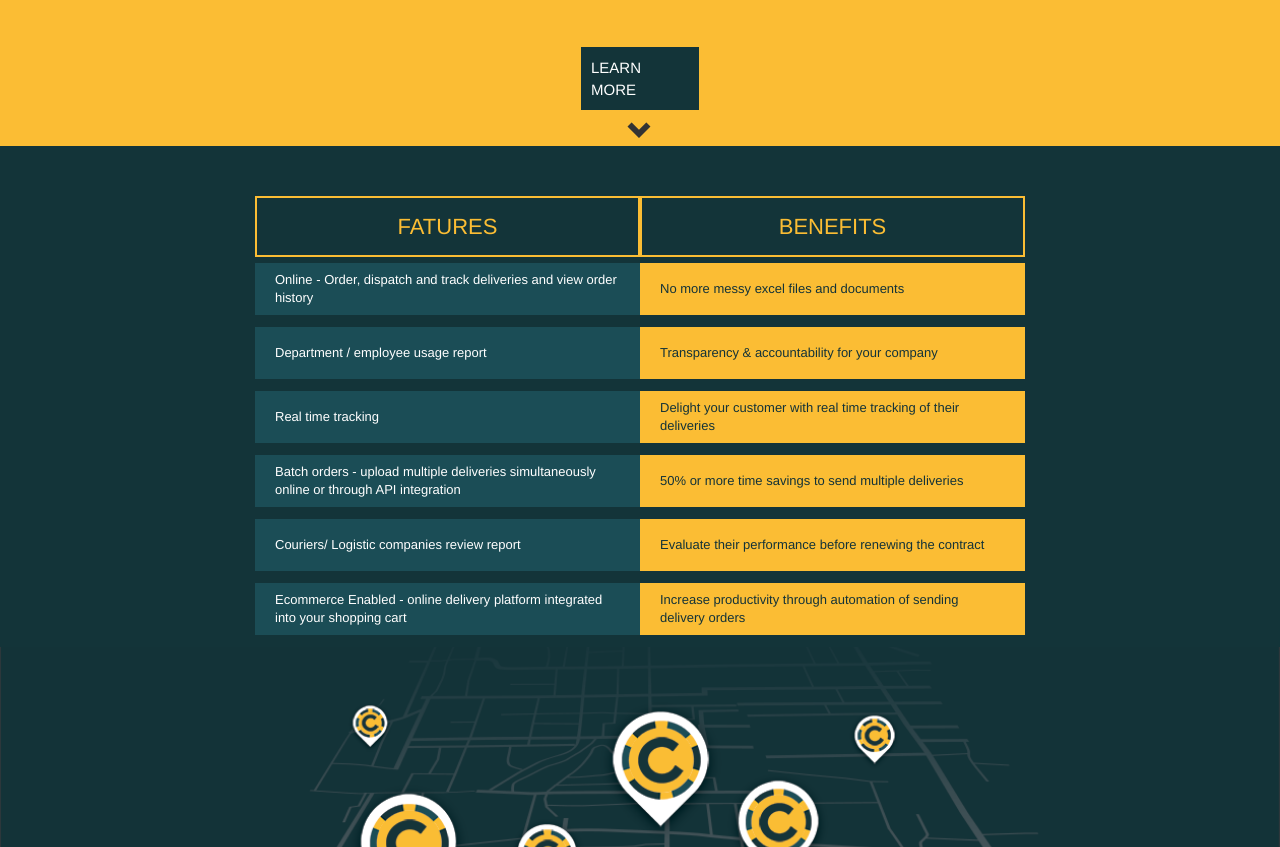
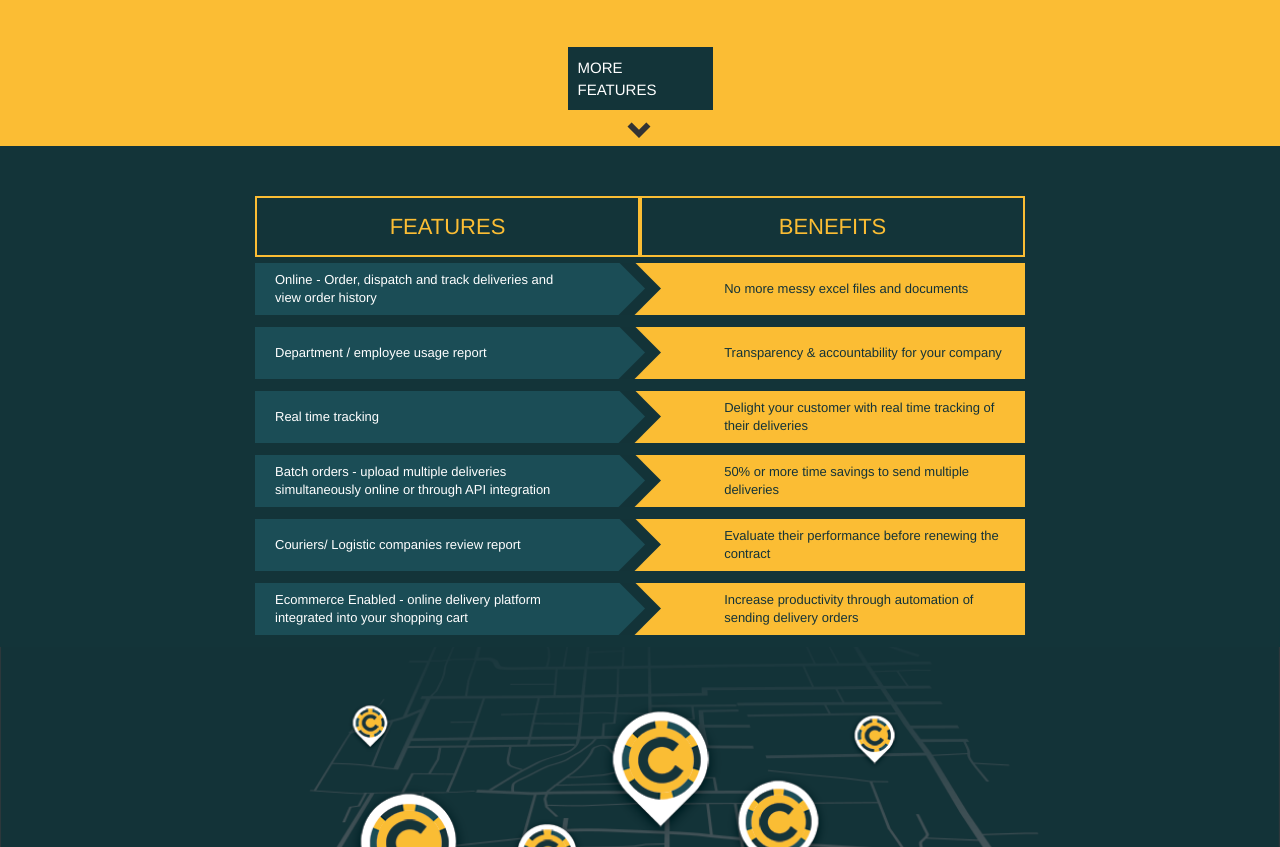
Before and after one commit to super1988amy/6connect_webpage, a plain HTML site: page index.html in a window 1280 px wide. Shown: the part 1298-2145 px from the top of the page. Drawn offline with nearby package versions, Linux system fonts and the light colour scheme.

Commit message:
add arrow-img.png and adjust the section Features every colomns' responsive and add the middle arrow img

```diff
--- a/index.html
+++ b/index.html
@@ -138,7 +138,7 @@ Department usage pattern & reports</div>
 						</div>
 				</div>
 			</div>
-			<div class="learn_more center-block">LEARN MORE</div>
+			<div class="learn_more center-block more_features">MORE FEATURES</div>
 			<div class="arrow_down center-block"><span class="glyphicon glyphicon-chevron-down" aria-hidden="true"></span></div>
 
 	</section>
@@ -146,68 +146,104 @@ Department usage pattern & reports</div>
 
 	<section id="Features">
 
+			<!-- feature-benefit -->
 			<div class="container six-container">
 			<div class="row content">
 				<div class="col-md-6 col-sm-6 col-xs-12">
-					<div class="title text-center">FATURES</div>
+					<div class="title text-center">FEATURES</div>
 				</div>
 				<div class="col-md-6 col-sm-6 col-xs-12">
 					<div class="title text-center">BENEFITS</div>
 				</div>
 			</div>
+
+			<!-- feature-benefit-1 -->
 			<div class="row content">
-				<div class="col-md-6 col-sm-6 col-xs-12">
+				<div class="col-md-5 col-sm-5 col-xs-12">
 					<div class="feature-text"><p class="text">Online - Order, dispatch and track deliveries and view order history</p></div>
 				</div>
-				<div class="col-md-6 col-sm-6 col-xs-12">
+			<div class="col-md-2 col-sm-2 col-xs-12">
+					<div class="triangle"></div>
+				</div>
+
+				<div class="col-md-5 col-sm-5 col-xs-12">
 					<div class="benefit-text"><p class="text">No more messy excel files and documents</p></div>
+				</div>
+			</div>
+
+			<!-- feature-benefit-2 -->
+			<div class="row content">
+				<div class="col-md-5 col-sm-5 col-xs-12">
+					<div class="feature-text"><p class="text">Department / employee usage report</p></div>
+				</div>
+			<div class="col-md-2 col-sm-2 col-xs-12">
+					<div class="triangle"></div>
+				</div>
+
+				<div class="col-md-5 col-sm-5 col-xs-12">
+					<div class="benefit-text"><p class="text">Transparency & accountability for your company</p></div>
+				</div>
+			</div>
+
+
+			<!-- feature-benefit-3 -->
+			<div class="row content">
+				<div class="col-md-5 col-sm-5 col-xs-12">
+					<div class="feature-text"><p class="text">Real time tracking</p></div>
+				</div>
+			<div class="col-md-2 col-sm-2 col-xs-12">
+					<div class="triangle"></div>
+				</div>
+
+				<div class="col-md-5 col-sm-5 col-xs-12">
+					<div class="benefit-text"><p class="text">Delight your customer with real time tracking of their deliveries</p></div>
 				</div>
 			</div>
 
 
 
+			<!-- feature-benefit-4 -->
 			<div class="row content">
-				<div class="col-md-6 col-sm-6 col-xs-12">
-					<div class="feature-text"><p class="text">Department / employee usage report</p></div>
+				<div class="col-md-5 col-sm-5 col-xs-12">
+					<div class="feature-text"><p class="text">Batch orders - upload multiple deliveries simultaneously online or through API integration</p></div>
 				</div>
-				<div class="col-md-6 col-sm-6 col-xs-12">
-					<div class="benefit-text"><p class="text">Transparency & accountability for your company</p></div>
+			<div class="col-md-2 col-sm-2 col-xs-12">
+					<div class="triangle"></div>
 				</div>
-			</div>
 
-			<div class="row content">
-				<div class="col-md-6 col-sm-6 col-xs-12">
-					<div class="feature-text"><p class="text">Real time tracking</p></div>
-				</div>
-				<div class="col-md-6 col-sm-6 col-xs-12">
-					<div class="benefit-text"><p class="text">Delight your customer with real time tracking of their deliveries</p></div>
+				<div class="col-md-5 col-sm-5 col-xs-12">
+					<div class="benefit-text"><p class="text">50% or more time savings to send multiple deliveries</p></div>
 				</div>
 			</div>
 
 
+
+			<!-- feature-benefit-5 -->
 			<div class="row content">
-				<div class="col-md-6 col-sm-6 col-xs-12">
-					<div class="feature-text"><p class="text">Batch orders - upload multiple deliveries simultaneously online or through API integration</p></div>
-				</div>
-				<div class="col-md-6 col-sm-6 col-xs-12">
-					<div class="benefit-text"><p class="text">50% or more time savings to send multiple deliveries</p></div>
-				</div>
-			</div>
-
-			<div class="row content">
-				<div class="col-md-6 col-sm-6 col-xs-12">
+				<div class="col-md-5 col-sm-5 col-xs-12">
 					<div class="feature-text"><p class="text">Couriers/ Logistic companies review report</p></div>
 				</div>
-				<div class="col-md-6 col-sm-6 col-xs-12">
+			<div class="col-md-2 col-sm-2 col-xs-12">
+					<div class="triangle"></div>
+				</div>
+
+				<div class="col-md-5 col-sm-5 col-xs-12">
 					<div class="benefit-text"><p class="text">Evaluate their performance before renewing the contract</p></div>
 				</div>
 			</div>
 
-						<div class="row content">
-				<div class="col-md-6 col-sm-6 col-xs-12">
+
+
+			<!-- feature-benefit-6 -->
+			<div class="row content">
+				<div class="col-md-5 col-sm-5 col-xs-12">
 					<div class="feature-text"><p class="text">Ecommerce Enabled - online delivery platform integrated into your shopping cart</p></div>
 				</div>
-				<div class="col-md-6 col-sm-6 col-xs-12">
+			<div class="col-md-2 col-sm-2 col-xs-12">
+					<div class="triangle"></div>
+				</div>
+
+				<div class="col-md-5 col-sm-5 col-xs-12">
 					<div class="benefit-text"><p class="text">Increase productivity through automation of sending delivery orders</p></div>
 				</div>
 			</div>
--- a/style.css
+++ b/style.css
@@ -215,6 +215,12 @@ a:hover {
 	color: #FFFFFF;
 }
 
+#LearnMore .learn_more.more_features {
+	width: 145px;
+}
+
+
+
 /***** section Features *****/
 #Features {
 	width: 100%;
@@ -259,6 +265,16 @@ a:hover {
 }
 
 #Features .col-xs-6 {
+	padding-left: 0px;
+	padding-right: 0px;
+}
+
+#Features .col-md-5 {
+	padding-left: 0px;
+	padding-right: 0px;
+}
+
+#Features .col-md-2 {
 	padding-left: 0px;
 	padding-right: 0px;
 }
@@ -314,6 +330,22 @@ a:hover {
 }
 
 
+#Features .col-md-2 .triangle{
+	background-image: url(images/arrow-img.png);
+    background-repeat: no-repeat;
+    background-position: center;
+    width: 100%;
+    height: 52px;
+
+}
+
+#Features .col-sm-2 .triangle{
+	background-image: none;
+    background-repeat: no-repeat;
+    background-position: center;
+    width: 100%;
+    height: 0px;
+}
 
 
 
@@ -325,12 +357,21 @@ a:hover {
 	height: 1408px;
 }
 
+#Features .feature-text {
+	margin-bottom: 0px;
 }
+
+}
+
+
 
 
 @media (min-width: 404px) and (max-width: 420px){
 #LearnMore {
 	height: 1390px;
+}
+#Features .feature-text {
+	margin-bottom: 0px;
 }
 }
 
@@ -338,6 +379,9 @@ a:hover {
 @media (min-width: 420px) and (max-width: 454px){
 #LearnMore {
 	height: 1370px;
+}
+#Features .feature-text {
+	margin-bottom: 0px;
 }
 }
 
@@ -355,6 +399,10 @@ a:hover {
 
 #SignUp .cover {
 	height: 1493px;
+}
+
+#Features .feature-text {
+	margin-bottom: 0px;
 }
 }
 
@@ -390,6 +438,7 @@ a:hover {
 }
 
 
+
 @media (min-width: 670px) and (max-width: 768px){
 #SignUp .col-sm-6 .function{
     margin-bottom: 30px;
@@ -399,6 +448,23 @@ a:hover {
 	height: 1432px;
 }
 
+
+@media (max-width: 768px){
+#Features .feature-text {
+	margin-bottom: 0px;
+}
+
+#Features .col-md-2 .triangle{
+	background-image: none;
+    background-repeat: no-repeat;
+    background-position: center;
+    width: 100%;
+    height: 0px;
+
+}
+
+
+}
 
 
 }
@@ -417,7 +483,16 @@ a:hover {
 }
 
 #Features .six-container {
-	width: 700px;
+	width: 755px;
+}
+
+#Features .col-md-2 .triangle{
+	background-image: url(images/arrow-img.png);
+    background-repeat: no-repeat;
+    background-position: center;
+    width: 100%;
+    height: 52px;
+
 }
 
 }
@@ -446,4 +521,13 @@ a:hover {
 	width: 800px;
 }
 
+#Features .col-md-2 .triangle{
+	background-image: url(images/arrow-img.png);
+    background-repeat: no-repeat;
+    background-position: center;
+    width: 100%;
+    height: 52px;
+
 }
+
+}
```
Also changed, not shown: images/arrow-img.png (added).
